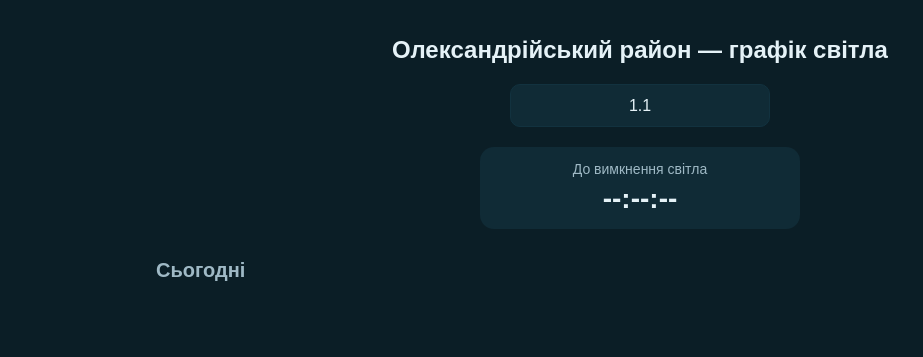
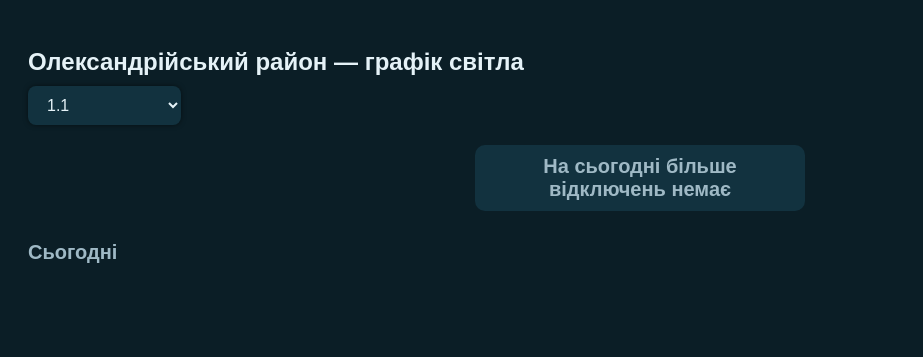
Before and after one commit to beznoschenko/AlexLight, a Python web app: template templates/index.html in a window 1280 px wide. Shown: the top 357 px of the page, without its empty margins (0-923 px from the left). Run offline with Jinja, Linux system fonts and the light colour scheme; the template is opened without the code that fills it, so the values that code supplies are empty.

Commit message:
Update index.html

```diff
--- a/templates/index.html
+++ b/templates/index.html
@@ -2,159 +2,92 @@
 <html lang="uk">
 <head>
 <meta charset="UTF-8">
-<meta name="viewport" content="width=device-width, initial-scale=1.0">
-
 <title>Графік відключень світла</title>
-
 <style>
-:root {
-  --bg: #0b1e26;
-  --panel: #102b36;
-  --hour: #12323f;
-  --off: #4b5d66;
-  --text: #e5f2f7;
-  --muted: #9fb9c5;
-  --accent: #1e90ff;
+body {
+  background:#0b1e26;
+  color:#e5f2f7;
+  font-family:Arial, sans-serif;
+  padding:20px
 }
 
-* {
-  box-sizing: border-box;
+h2 { margin-bottom:10px; }
+
+/* Стиль для випадаючого списку */
+select#queue {
+  padding:10px 15px;
+  font-size:16px;
+  border-radius:8px;
+  border:none;
+  background:#12323f;
+  color:#e5f2f7;
+  cursor:pointer;
+  box-shadow: 0 0 5px rgba(0,0,0,0.5);
+  transition: all 0.2s ease-in-out;
+}
+select#queue:hover, select#queue:focus {
+  background:#1a3a4d;
+  outline:none;
+}
+select#queue option {
+  background:#0b1e26;
+  color:#e5f2f7;
 }
 
-body {
-  margin: 0;
-  background: var(--bg);
-  color: var(--text);
+/* Заголовки графіків */
+h3 {
   font-family: Arial, sans-serif;
+  font-size: 20px;
+  font-weight: bold;
+  color: #9fb9c5; /* під стиль сайту */
+  margin-top: 30px;
+  margin-bottom: 10px; /* відступ після заголовку */
 }
 
-.container {
-  max-width: 1000px;
-  margin: auto;
-  padding: 16px;
+/* Графік */
+.timeline { display:grid; grid-template-columns:repeat(24,1fr); gap:2px; margin-top:10px }
+.hour { height:40px; background:#12323f; border-radius:4px; position:relative }
+.hour.off { background:#4b5d66 }
+.hour::after {
+  content: attr(data-hour);
+  position:absolute; top:-22px; left:50%;
+  transform:translateX(-50%);
+  font-size:12px; color:#9fb9c5
+}
+.now {
+  position:absolute; bottom:6px; left:50%;
+  transform:translateX(-50%);
+  width:8px; height:8px; background:#4cff4c; border-radius:50%
 }
 
-h2 {
-  text-align: center;
-  margin-bottom: 20px;
+/* Таймер */
+#next_event {
+  margin:20px auto; /* по центру */
+  font-size:20px;
+  font-weight:bold;
+  text-align:center;
+  padding:10px 15px; /* менше по ширині */
+  background:#12323f;
+  border-radius:10px;
+  display:flex;
+  justify-content:center;
+  gap:10px;
+  flex-direction: column;
+  align-items: center;
+  color: #9fb9c5;
+  max-width:300px; /* обмеження ширини */
 }
-
-h3 {
-  color: var(--muted);
-  margin: 30px 0 12px;
-  font-size: 20px;
-}
-
-/* ===== Select ===== */
-.select-wrapper {
-  display: flex;
-  justify-content: center;
-  margin-bottom: 20px;
-}
-
-select {
-  background: var(--panel);
-  color: var(--text);
-  border: 1px solid var(--hour);
-  border-radius: 10px;
-  padding: 12px 16px;
-  font-size: 16px;
-  width: 100%;
-  max-width: 260px;
-  appearance: none;
-  text-align: center;
-}
-
-/* ===== Timer ===== */
-.timer-box {
-  max-width: 320px;
-  margin: 20px auto;
-  padding: 14px;
-  background: var(--panel);
-  border-radius: 14px;
-  text-align: center;
-}
-
-.timer-title {
-  font-size: 14px;
-  color: var(--muted);
-  margin-bottom: 6px;
-}
-
-.timer {
-  font-size: 28px;
-  font-weight: bold;
-}
-
-/* ===== Timeline ===== */
-.timeline-wrapper {
-  overflow-x: auto;
-}
-
-.timeline {
-  display: grid;
-  grid-template-columns: repeat(24, minmax(36px, 1fr));
-  gap: 3px;
-  min-width: 720px;
-}
-
-.hour {
-  height: 38px;
-  background: var(--hour);
-  border-radius: 4px;
-  position: relative;
-}
-
-.hour.off {
-  background: var(--off);
-}
-
-.hour::after {
-  content: attr(data-hour);
-  position: absolute;
-  top: -18px;
-  left: 50%;
-  transform: translateX(-50%);
-  font-size: 10px;
-  color: var(--muted);
-}
-
-.now {
-  position: absolute;
-  bottom: 5px;
-  left: 50%;
-  transform: translateX(-50%);
-  width: 7px;
-  height: 7px;
-  background: var(--accent);
-  border-radius: 50%;
-}
-
-/* ===== Mobile ===== */
-@media (max-width: 480px) {
-  h2 {
-    font-size: 20px;
-  }
-
-  h3 {
-    font-size: 18px;
-  }
-
-  .timer {
-    font-size: 24px;
-  }
-}
+#next_event span.numbers { display:flex; gap:10px; margin-top:5px; justify-content:center; }
+#next_event span.numbers .number { font-size:28px; color:#4fb8d6; }
+#next_event span.numbers .label { font-size:12px; color:#9fb9c5; }
 </style>
 </head>
-
 <body>
-
-<div class="container">
 
 <h2>Олександрійський район — графік світла</h2>
 
-<div class="select-wrapper">
 <select id="queue">
+<option value="">Оберіть чергу</option>
 <option>1.1</option><option>1.2</option>
 <option>2.1</option><option>2.2</option>
 <option>3.1</option><option>3.2</option>
@@ -162,76 +95,122 @@ select {
 <option>5.1</option><option>5.2</option>
 <option>6.1</option><option>6.2</option>
 </select>
-</div>
 
-<div class="timer-box">
-  <div class="timer-title" id="timerTitle">До вимкнення світла</div>
-  <div class="timer" id="timer">--:--:--</div>
-</div>
+<div id="next_event"></div>
 
 <h3>Сьогодні</h3>
-<div class="timeline-wrapper">
+<br>
 <div class="timeline" id="timeline_today"></div>
-</div>
 
-<h3 id="tomorrowTitle" style="display:none">Завтра</h3>
-<div class="timeline-wrapper">
+<h3 id="tomorrow_title" style="display:none">Завтра</h3>
+<br>
 <div class="timeline" id="timeline_tomorrow"></div>
-</div>
-
-</div>
 
 <script>
-const queueSelect = document.getElementById("queue");
-const timer = document.getElementById("timer");
-const timerTitle = document.getElementById("timerTitle");
-const todayTimeline = document.getElementById("timeline_today");
-const tomorrowTimeline = document.getElementById("timeline_tomorrow");
-const tomorrowTitle = document.getElementById("tomorrowTitle");
+const queue = document.getElementById("queue");
+const timeline_today = document.getElementById("timeline_today");
+const timeline_tomorrow = document.getElementById("timeline_tomorrow");
+const next_event_div = document.getElementById("next_event");
 
-queueSelect.value = localStorage.getItem("queue") || "1.1";
-
-function drawTimeline(el, ranges=[]) {
-  el.innerHTML = "";
+function draw(timelineDiv, ranges=[]) {
+  timelineDiv.innerHTML = "";
   const now = new Date().getHours();
-
-  for (let h = 0; h < 24; h++) {
+  for (let h=0; h<24; h++) {
     const d = document.createElement("div");
     d.className = "hour";
-    d.dataset.hour = String(h).padStart(2,"0");
-
-    ranges.forEach(([s,e]) => {
-      if (h >= s && h < e) d.classList.add("off");
-    });
-
-    if (h === now) {
+    d.dataset.hour = String(h).padStart(2,"0")+":00";
+    ranges.forEach(([s,e]) => { if (h>=s && h<e) d.classList.add("off"); });
+    if (timelineDiv===timeline_today && h===now) {
       const dot = document.createElement("div");
-      dot.className = "now";
+      dot.className="now";
       d.appendChild(dot);
     }
-
-    el.appendChild(d);
+    timelineDiv.appendChild(d);
   }
 }
 
-async function load(queue) {
-  localStorage.setItem("queue", queue);
+let currentRanges = [];
 
-  const today = await fetch(`/api/schedule?queue=${queue}&date=today`).then(r=>r.json());
-  drawTimeline(todayTimeline, today.ranges || []);
+function updateNextEvent(ranges=[]) {
+  currentRanges = ranges;
+}
 
-  const tomorrow = await fetch(`/api/schedule?queue=${queue}&date=tomorrow`).then(r=>r.json());
-  if (tomorrow.ranges?.length) {
-    tomorrowTitle.style.display = "block";
-    drawTimeline(tomorrowTimeline, tomorrow.ranges);
-  } else {
-    tomorrowTitle.style.display = "none";
-    tomorrowTimeline.innerHTML = "";
+function calculateTimer() {
+  const now = new Date();
+  const currentHour = now.getHours();
+  let nextChange = null;
+  let isOffNow = false;
+
+  for (const [start, end] of currentRanges) {
+    if (currentHour >= start && currentHour < end) {
+      nextChange = new Date();
+      nextChange.setHours(end, 0, 0, 0);
+      isOffNow = true;
+      break;
+    } else if (currentHour < start) {
+      nextChange = new Date();
+      nextChange.setHours(start, 0, 0, 0);
+      isOffNow = false;
+      break;
     }
   }
 
-queueSelect.onchange = () => load(queueSelect.value);
-load(queueSelect.value);
+  if (!nextChange) {
+    next_event_div.innerHTML = "<span>На сьогодні більше відключень немає</span>";
+    return;
+  }
+
+  let diff = Math.floor((nextChange - now) / 1000);
+  const h = Math.floor(diff / 3600);
+  diff %= 3600;
+  const m = Math.floor(diff / 60);
+  const s = diff % 60;
+
+  const labelText = isOffNow ? "До увімкнення світла" : "До вимкнення світла";
+
+  next_event_div.innerHTML = `
+    <span>${labelText}</span>
+    <span class="numbers">
+      <span><div class="number">${String(h).padStart(2,'0')}</div><div class="label">год</div></span>
+      <span><div class="number">${String(m).padStart(2,'0')}</div><div class="label">хв</div></span>
+      <span><div class="number">${String(s).padStart(2,'0')}</div><div class="label">сек</div></span>
+    </span>
+  `;
+}
+
+async function update() {
+  if (!queue.value) return;
+  try {
+    localStorage.setItem("lastQueue", queue.value);
+
+    let r = await fetch(`/api/schedule?queue=${queue.value}&date=today`);
+    let j = await r.json();
+    draw(timeline_today, j.ranges || []);
+    updateNextEvent(j.ranges || []);
+
+    r = await fetch(`/api/schedule?queue=${queue.value}&date=tomorrow`);
+    j = await r.json();
+    if (j.ranges && j.ranges.length>0) {
+      draw(timeline_tomorrow, j.ranges);
+      document.getElementById("tomorrow_title").style.display = "block";
+    } else {
+      timeline_tomorrow.innerHTML = "";
+      document.getElementById("tomorrow_title").style.display = "none";
+    }
+
+  } catch(e) {
+    console.error(e);
+  }
+}
+
+const lastQueue = localStorage.getItem("lastQueue") || "1.1";
+queue.value = lastQueue;
+
+update();
+setInterval(update, 60000);
+setInterval(calculateTimer, 1000);
+queue.onchange = update;
+
 </script>
 
 </body>
```
Lines whose indentation alone changed are shown as unchanged.
